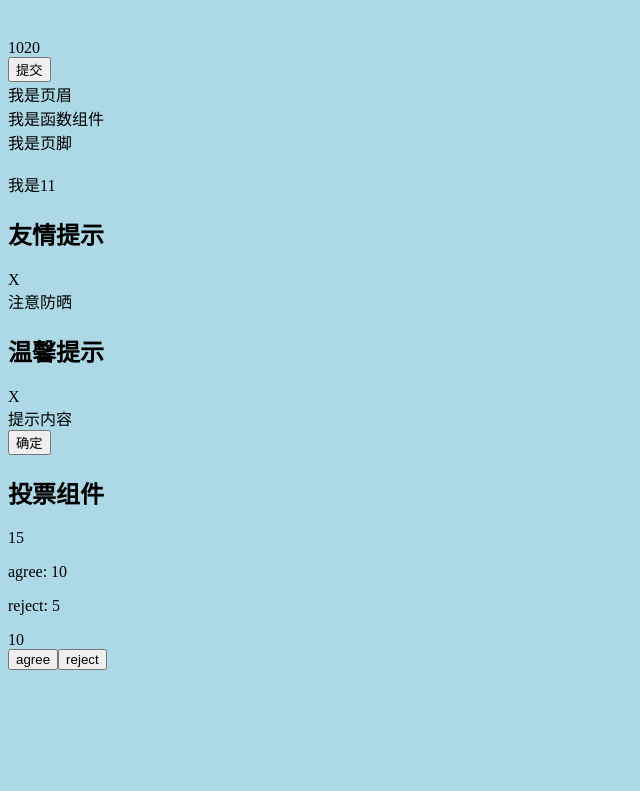
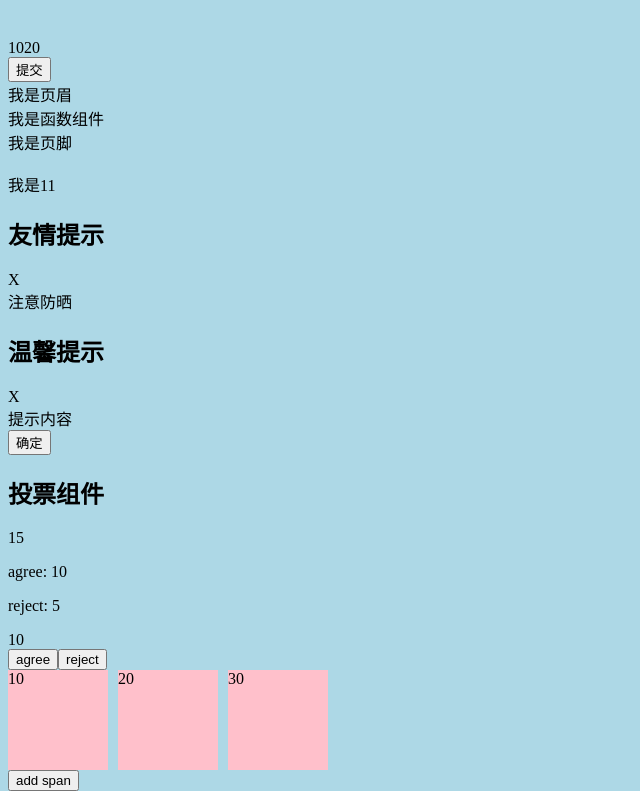
Before and after one commit to web-ljc/stu-react, a React app in the folder demo071501/: page / in a window 1280 px wide. Shown: the part 460-1251 px from the top of the page, without its empty margins (0-640 px from the left). Before the commit the page ends 1130 px from the top, so only its background shows below. Built offline with nearby package versions, Linux system fonts and the light colour scheme; no server answers.

Commit message:
feat: 17PureComponent和Component的区别

```diff
--- a/demo071501/src/index.jsx
+++ b/demo071501/src/index.jsx
@@ -5,6 +5,7 @@ import { createElement, render } from './jsxHandle';
 import DemoFunction from '@/views/DemoFunction';
 import Dialog from '@/components/Dialog';
 import Vote from '@/views/Vote';
+import Demo2 from '@/views/Demo2';
 
 const root = ReactDOM.createRoot(document.getElementById('root'));
 
@@ -169,6 +170,7 @@ root.render(
             <button>确定</button>
         </Dialog>
         <Vote title="投票组件" />
+        <Demo2 />
     </>
 );
 
--- /dev/null
+++ b/demo071501/src/views/Demo2.jsx
@@ -0,0 +1,85 @@
+import React from "react";
+
+class Demo2 extends React.Component {
+    state = {
+        arr: [10, 20, 30] // arr指向堆内存的地址001
+    }
+    render() {
+        let {arr} = this.state // arr -- 001
+        return <div>
+            {
+                arr.map((item, index) => {
+                    return <span key ={index} style={{
+                        display: "inline-block",
+                        width: '100px',
+                        height: '100px',
+                        background: 'pink',
+                        marginRight: '10px'
+                    }}>
+                        {item}
+                    </span>
+                })
+            }
+            <br />
+            <button onClick={() => {
+                arr.push(40)  // 给001堆中添加一个40
+                // 无法更新
+                // this.setState({ arr }) // 最新修改的状态地址还是001
+                // this.forceUpdate() // 跳过默认加载的shouldComponentUpdate，直接更新
+
+                this.setState({
+                    arr: [...arr] // 让arr状态值改为一个新的数组【堆地址】
+                })
+            }}>add span</button>
+        </div>
+    }
+    // 将要更新
+    shouldComponentUpdate(nextProps, nextState) {
+        const {state, props} = this
+        return !shallowEqual(state, nextState) || !shallowEqual(props, nextProps)
+    }
+}
+
+export default Demo2
+
+/*
+    PureComponent 和 Component的区别：
+        PureComponent会给类组件默认加一个shouldComponentUpdate周期函数
+        + 在此周期函数中，它对新老的属性/状态，会做一个浅比较
+        + 如果浅比较，发现属性和状态并没有改变，则返回false，不继续更新组件
+
+    浅比较：只比较对象的第一级，对于深层次内容，不会再进行比较
+        1先比较对象成员的数量，如果数量不一致，那么2个对象肯定不一致
+        2对象引用，对比的是对象的堆地址，如果地址不同，内容相同也是不一样的
+*/
+
+// 检测是否为对象
+const isObject = function isObject(obj) {
+    return obj !== null && /^(object|function)$/.test(typeof obj)
+}
+// 对象浅比较
+const shallowEqual = function shallowEqual(objA, objB) {
+    if (!isObject(objA) || !isObject(objB)) return false
+    if (objA === objB) return true
+    // 比较成员数量
+    const keysA = Reflect.ownKeys(objA),
+        keysB = Reflect.ownKeys(objB)
+    if (keysA.length !== keysB.length) return false
+    // 数量一致比较成员
+    for (let i = 0; i < keysA.length; i++) {
+        const key = keysA[i]
+        if (!objB.hasOwnProperty(key) || !Object.is(objA[key], objB[key])) {
+            return false;
+        }
+    }
+    // 以上都处理完，发现没有不相同的成员，则认为2对象相等
+    return true
+}
+
+shallowEqual({
+    x: 1,
+    y: 2
+}, {
+    x: 1,
+    y: 2,
+})
```
Also changed, not shown: 1 other file (tests, documents, lock files or other folders).
